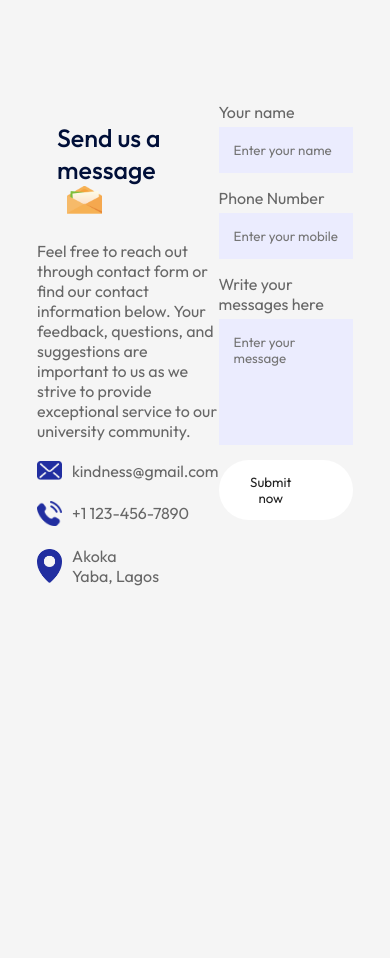
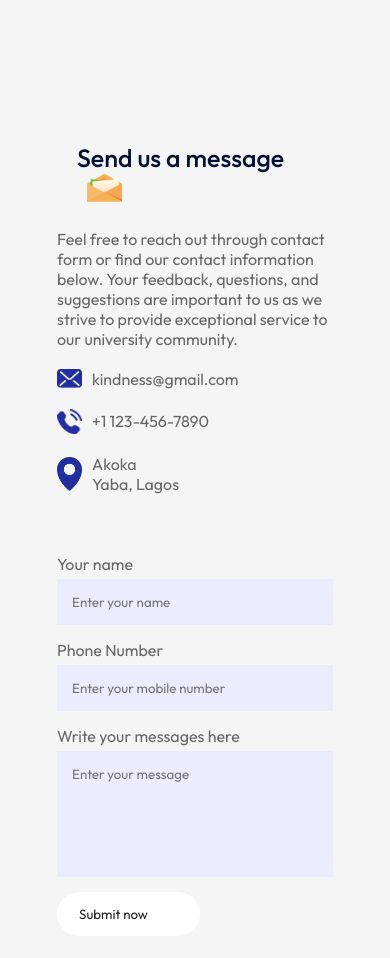
Before and after one commit to themanfromnigeria/wristband, a React (Vite) app: page / in a window 390 px wide. Shown: the part 2955-3913 px from the top of the page. Before the commit the page ends 3641 px from the top, so only its background shows below. Built offline with nearby package versions, Linux system fonts and the light colour scheme.

Commit message:
chore: contact responsiveness

```diff
--- a/src/components/Contact/Contact.css
+++ b/src/components/Contact/Contact.css
@@ -55,3 +55,13 @@
     display: block;
     margin: 20px 0;
 }
+
+/* Responsiveness */
+@media (max-width: 700px) {
+  .contact {
+    display: block;
+  }
+  .contact-col {
+    padding: 20px;
+  }
+}
```
